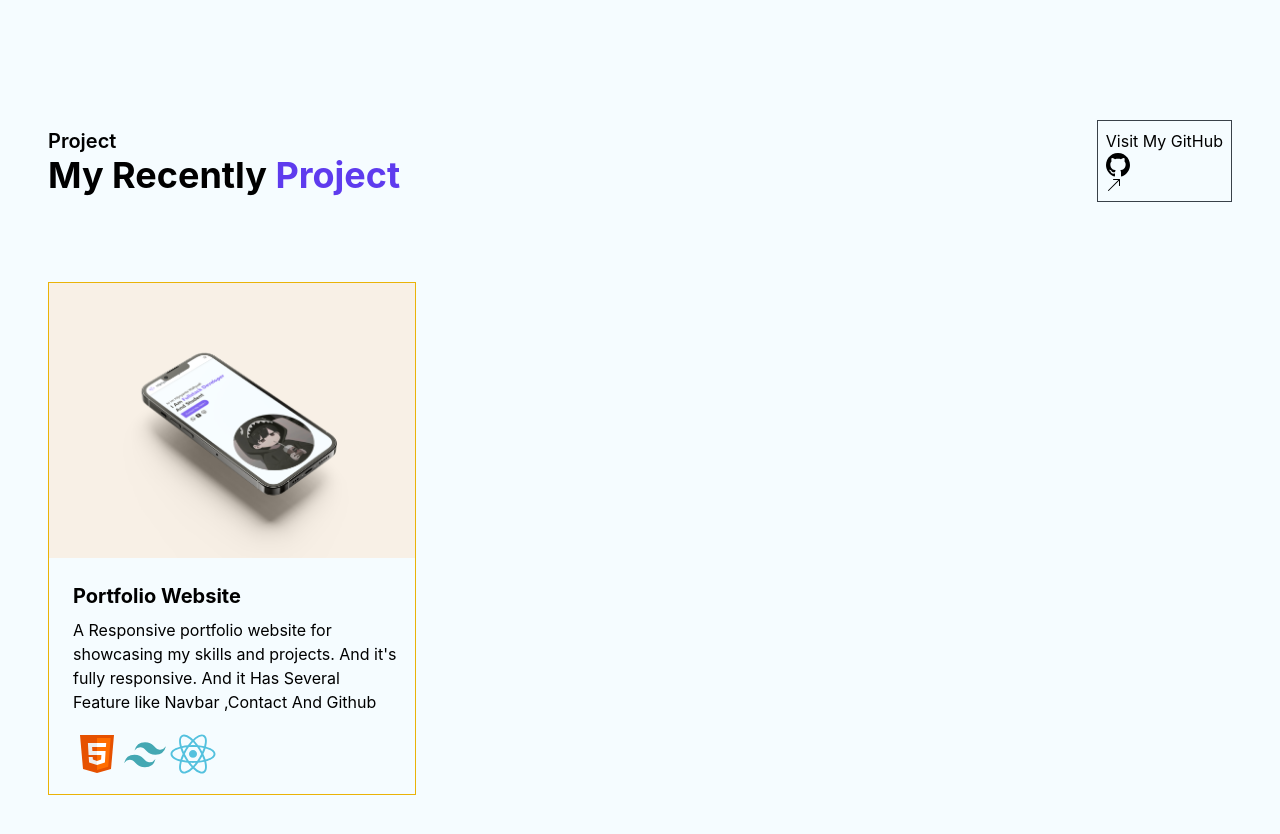
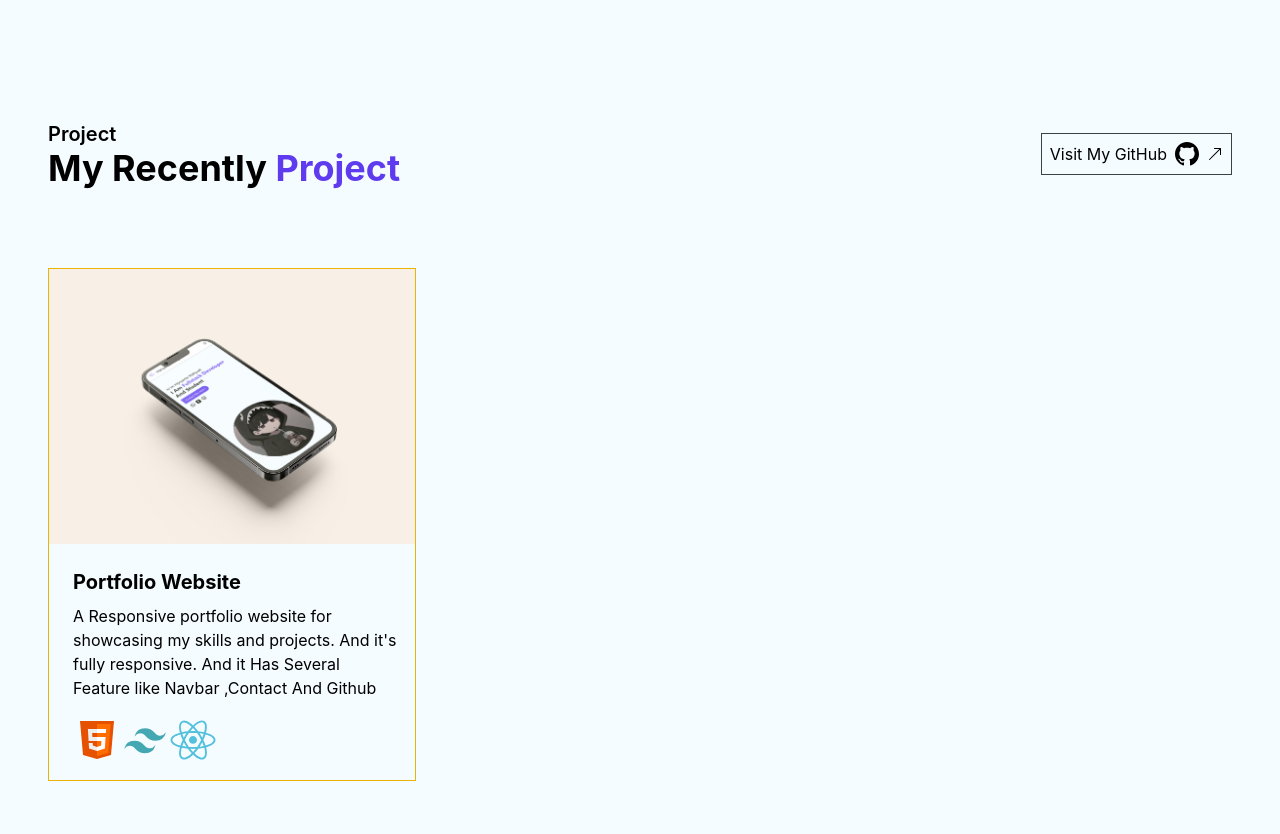
Before and after one commit to HWYudi/portfolio, a React (Create React App) app: page / in a window 1280 px wide. Shown: the part 3400-4234 px from the top of the page. Built offline with nearby package versions, Linux system fonts and the light colour scheme.

Commit message:
fix some feature

```diff
--- a/src/components/Section/Project.jsx
+++ b/src/components/Section/Project.jsx
@@ -10,8 +10,11 @@ export default function Project() {
             my Recently <span className="text-[#5E3BEE]">Project</span>
           </h1>
         </div>
-        <div className="max-w-fit cursor-pointer hover:bg-[#394149] md:w-fit border border-[#394149] mt-4 md:mt-0 p-2 flex items-center gap-2">
+        <div className="w-1/2 md:max-w-fit cursor-pointer hover:bg-[#394149] border border-[#394149] mt-4 md:mt-0 py-2 md:p-2 gap-2">
           <a href="https://github.com/HWYudi" rel="noreferrer" target="_blank">
+            <div className="flex items-center justify-center gap-2">
+
+
             <h1>Visit My GitHub</h1>
 
           <svg
@@ -35,6 +38,7 @@ export default function Project() {
               d="M14 2.5a.5.5 0 0 0-.5-.5h-6a.5.5 0 0 0 0 1h4.793L2.146 13.146a.5.5 0 0 0 .708.708L13 3.707V8.5a.5.5 0 0 0 1 0z"
             />
           </svg>
+          </div>
           </a>
         </div>
       </div>
```
